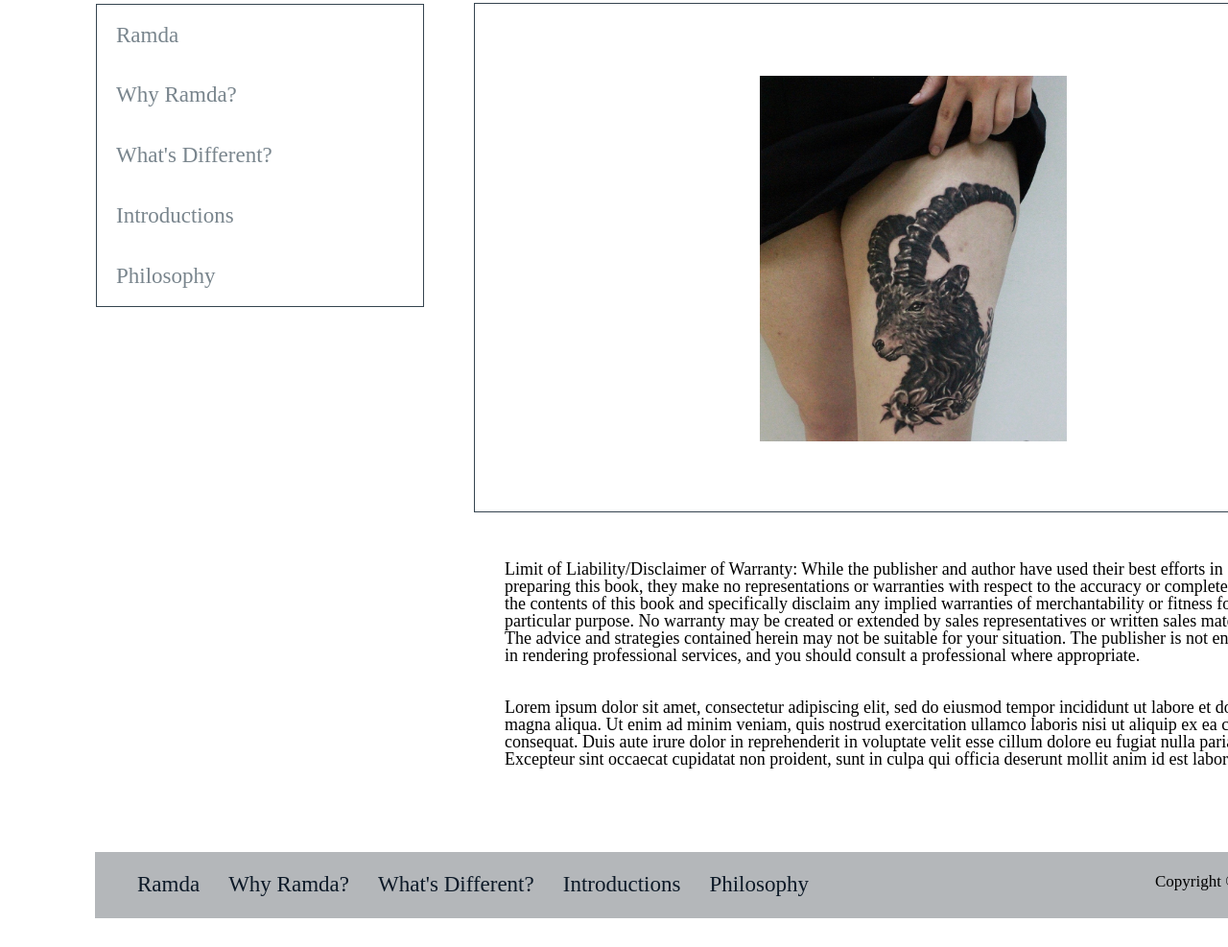
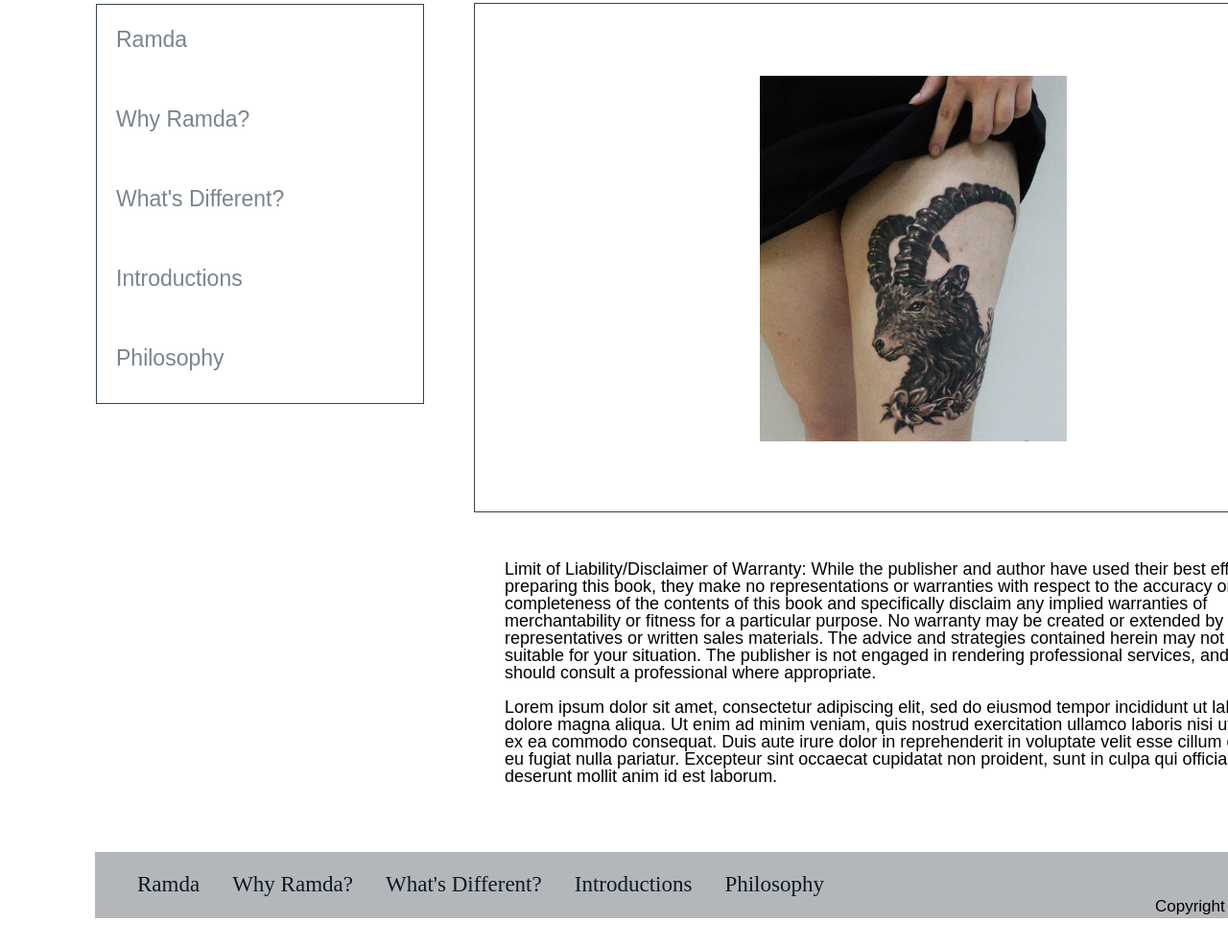
Before and after one commit to AnatoliiZinevych/homework-2, a plain HTML site: page index.html in a window 1280 px wide. Shown: the part 296-1283 px from the top of the page at 96% size. Drawn offline with Linux system fonts and the light colour scheme; files whose address does not match are found by name.

Commit message:
fixed line 16 - added quote marks, line24 - renamed id, fixed top-menu and nav-left and footer-menu-- tag li wrapped tag a, the path to the file IMG, line94 - fixed unicod error, added wrapper for all file-- line 14-96

```diff
--- a/index.html
+++ b/index.html
@@ -11,19 +11,17 @@
 </head>
 
 <body>
+    <div class="main-wrap">
         <div class="header">
-        <a href=#>
+            <a href="#">
                 <div class="logo-container">
                     <h1 class="logo">Ra<span class="logo-alt">mda.js</span>
                     </h1>
                 </div>
-
             </a>
         </div>
 
-    <div class="main-wrap">
-
-        <div class="top-menu" id="top--menu">
+        <div class="top-menu" id="topMenu">
             <a href="#" class="link">
                 <p class="top-menu-item" id="top-menu-item1">Functional Programming</p>
             </a>
@@ -40,16 +38,26 @@
 
         <div class="main-content">
             <ul class="nav-left">
-                <li><a href="#" id="nav-item1">Ramda</a></li>
-                <li><a href="#" id="nav-item2">Why Ramda?</a></li>
-                <li><a href="#" id="nav-item3">What's Different?</a></li>
-                <li><a href="#" id="nav-item4">Introductions</a></li>
-                <li><a href="#" id="nav-item5">Philosophy</a></li>
+                <a href="#" id="nav-item1">
+                    <li>Ramda</li>
+                </a>
+                <a href="#" id="nav-item2">
+                    <li>Why Ramda?</li>
+                </a>
+                <a href="#" id="nav-item3">
+                    <li>What's Different?</li>
+                </a>
+                <a href="#" id="nav-item4">
+                    <li>Introductions</li>
+                </a>
+                <a href="#" id="nav-item5">
+                    <li>Philosophy</li>
+                </a>
             </ul>
 
             <div class="right-content">
                 <div class="photo-container">
-                    <img class="photo" src="file:///E:/%D0%97%D0%B0%D0%B4%D0%B0%D0%BD%D0%B8%D1%8F%20%D0%A1%D0%B2%D1%8F%D1%82/H_W-2.3/IMG/tatu_kozer.jpg" alt="tatu" width="320" height="381">
+                    <img class="photo" src="./IMG/tatu_kozer.jpg" alt="tatu" width="320" height="381">
                 </div>
             </div>
 
@@ -67,13 +75,23 @@
 
         <div class="footer">
             <ul class="footer-menu">
-                <li><a href="#" id="footer-item1">Ramda</a></li>
-                <li><a href="#" id="footer-item2">Why Ramda?</a></li>
-                <li><a href="#" id="footer-item3">What's Different? </a></li>
-                <li><a href="#" id="footer-item4">Introductions</a></li>
-                <li><a href="#" id="footer-item5">Philosophy</a></li>
+                <a href="#" id="footer-item1">
+                    <li>Ramda</li>
+                </a>
+                <a href="#" id="footer-item2">
+                    <li>Why Ramda?</li>
+                </a>
+                <a href="#" id="footer-item3">
+                    <li>What's Different?</li>
+                </a>
+                <a href="#" id="footer-item4">
+                    <li>Introductions</li>
+                </a>
+                <a href="#" id="footer-item5">
+                    <li>Philosophy</li>
+                </a>
             </ul>
-            <div id="copyright">Copyright &#169 2018</div>
+            <div id="copyright">Copyright &#169; 2018</div>
         </div>
     </div>
 </body>
--- a/style.css
+++ b/style.css
@@ -6,7 +6,7 @@
 }
 
 .header {
-    font-family: 'AdobeInvisFont' 'Courier' 'MyriadPro-Regular' 'sans-serif';
+    font-family: 'AdobeInvisFont', 'Courier', 'MyriadPro-Regular', 'sans-serif';
     text-align: left;
 }
 
@@ -29,7 +29,7 @@
 
 /* TOP MENU */
 
-#top--menu {
+#topMenu {
     height: 70px;
     width: 1280px;
     margin-top: 44px;
@@ -51,7 +51,7 @@
     display: inline-block;
     justify-content: center;
     font-size: 23px;
-    font-family: serif;
+    font-family: 'sans-serif';
     text-align: center;
 }
 
@@ -92,17 +92,16 @@ ul.nav-left {
     float: left;
 }
 
-ul.nav-left li {
-    height: 63px;
-}
-
 ul.nav-left a {
+    height: 40px;
     display: block;
-    padding: 20px;
+    padding-top: 25px;
+    padding-bottom: 18px;
+    padding-left: 20px;
     text-decoration: none;
     color: #79858D;
     font-size: 23px;
-    font-family: serif;
+    font-family: sans-serif;
 }
 
 ul.nav-left a:hover {
@@ -170,7 +169,7 @@ ul.nav-left a:hover {
 }
 
 .column1 {
-    font-family: serif;
+    font-family: sans-serif;
     font-size: 18px;
     text-align: left;
     width: 815px;
@@ -181,7 +180,7 @@ ul.nav-left a:hover {
 }
 
 .column2 {
-    font-family: serif;
+    font-family: sans-serif;
     font-size: 18px;
     text-align: left;
     width: 820px;
@@ -256,7 +255,7 @@ ul.footer-menu a:hover {
     width: 175px;
     height: 20px;
     font-size: 17px;
-    font-family: serif;
+    font-family: sans-serif;
     color: #010101;
     background-color: #B4B7BA;
 }
```
Lines whose indentation alone changed are shown as unchanged.
